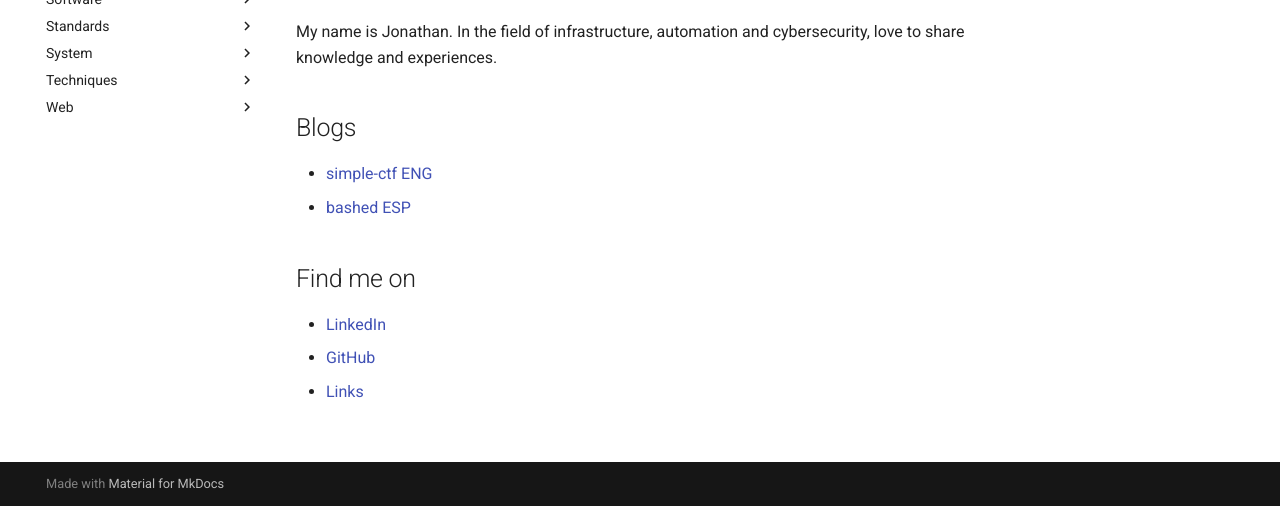
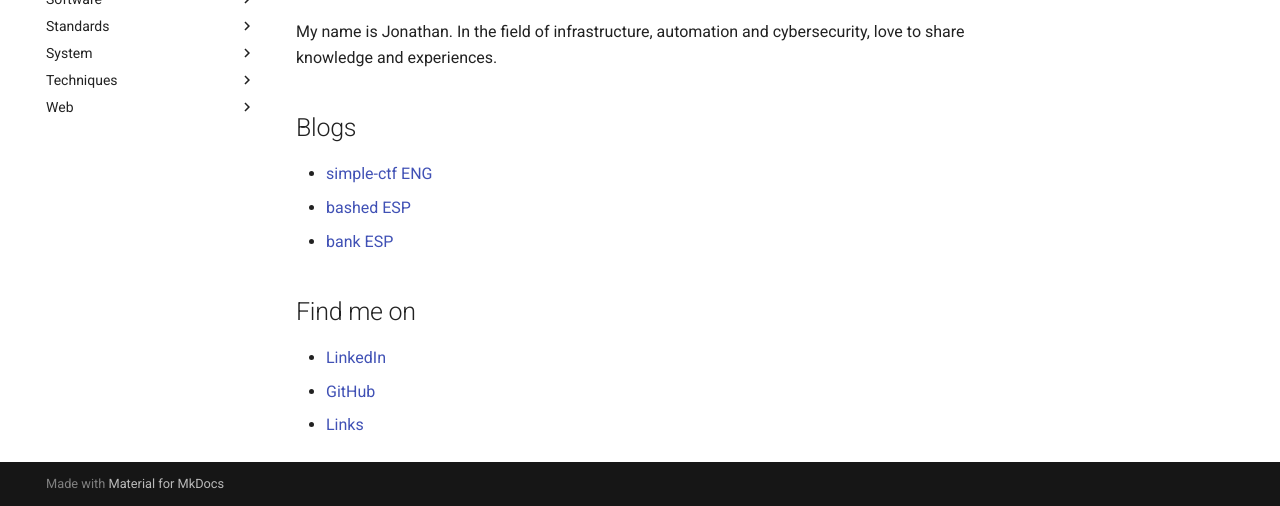
Before and after one commit to jd-apprentice/hack-the-box, an MkDocs documentation site: the page built from docs/index.md, in a window 1280 px wide and 941 px high, cut to the strip 435-941 px from the top of the window. Built offline with MkDocs 1.6.1 and Material for MkDocs 9.7.7, drawn with Linux system fonts in a browser that asks for light colours.

Commit message:
docs: blogs

```diff
--- a/docs/index.md
+++ b/docs/index.md
@@ -10,6 +10,7 @@ My name is Jonathan. In the field of infrastructure, automation and cybersecurit
 
 - [simple-ctf ENG](https://blog.jonathan.com.ar/simple-ctf-writeup-try-hack-me)
 - [bashed ESP](https://blog.jonathan.com.ar/bashed-writeup-es-hack-the-box)
+- [bank ESP](https://blog.jonathan.com.ar/bank-writeup-es-hack-the-box)
 
 ## Find me on
 
```
